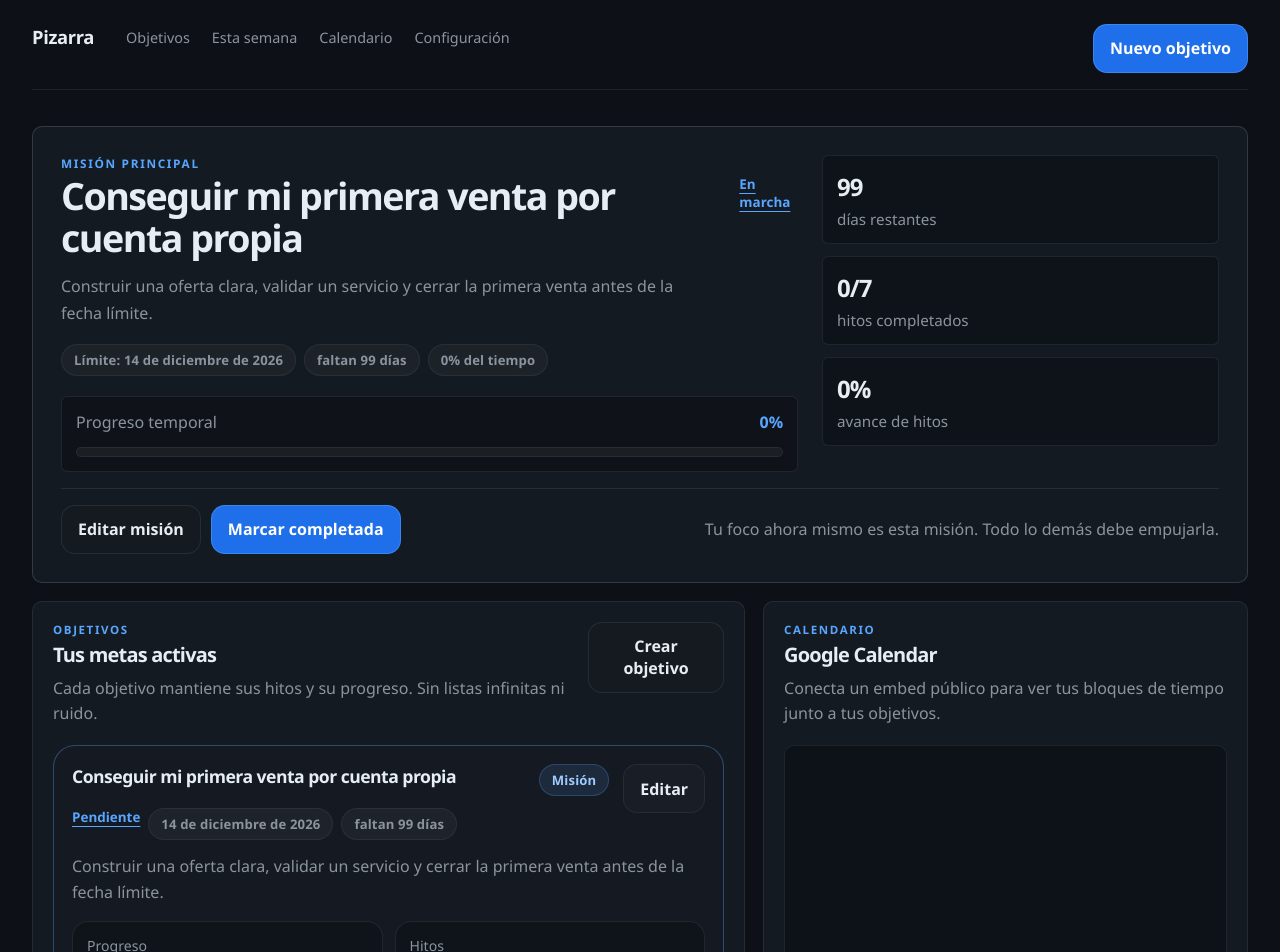
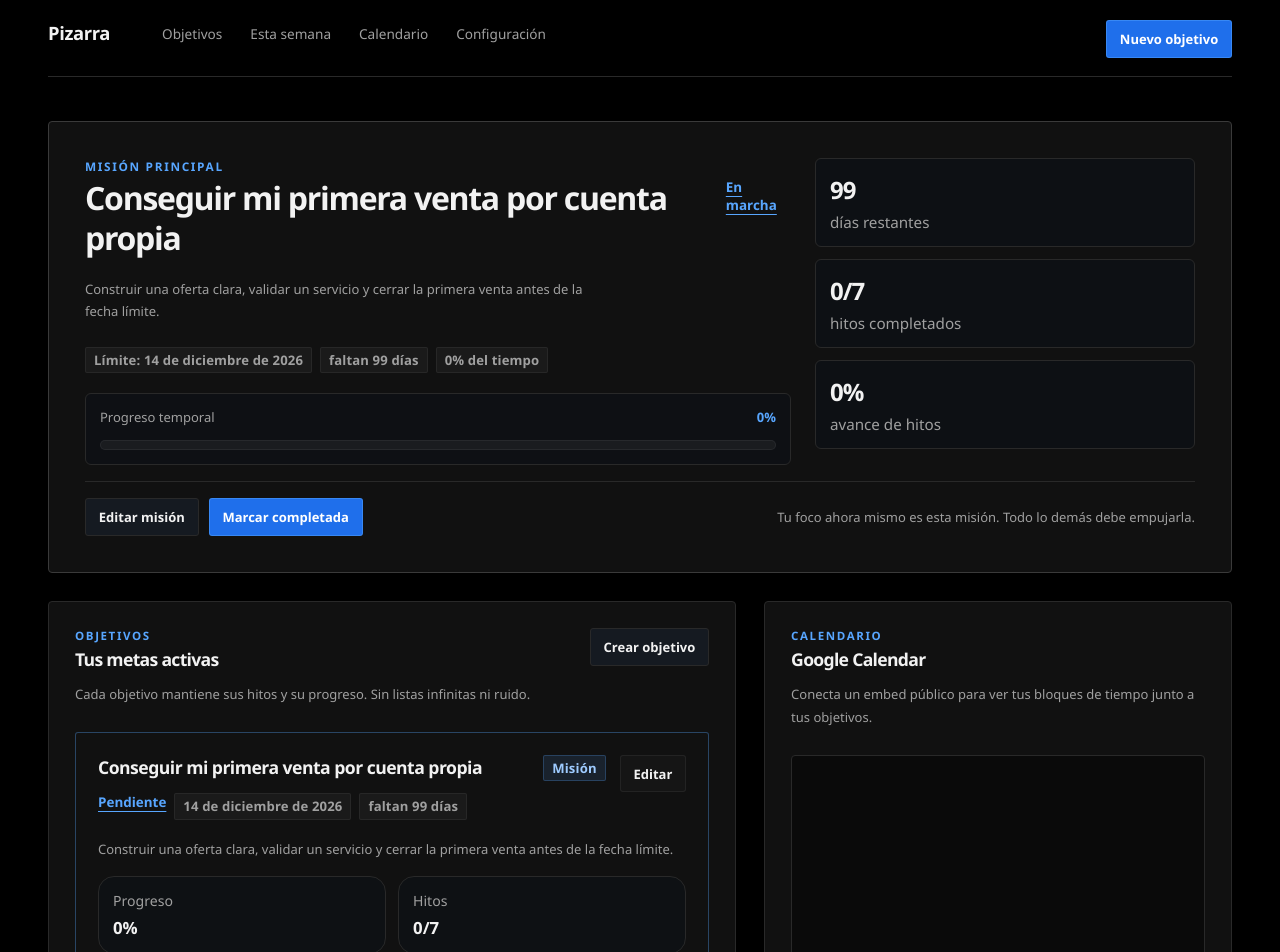
Before and after one commit to Nexer03/pizarra_objetivos, a React (Vite) app: page / in a window 1280 px wide. Shown: the top 952 px of the page. Built offline with nearby package versions, Linux system fonts and the light colour scheme.

Commit message:
initial commit

```diff
--- a/src/styles.css
+++ b/src/styles.css
@@ -1,14 +1,14 @@
 :root {
   color-scheme: dark;
-  --bg: #0d1117;
-  --bg-soft: #0b0f14;
-  --surface: rgba(22, 27, 34, 0.94);
-  --surface-strong: rgba(27, 31, 36, 0.98);
-  --surface-alt: rgba(13, 17, 23, 0.88);
-  --border: rgba(255, 255, 255, 0.08);
-  --border-strong: rgba(255, 255, 255, 0.14);
-  --text: #e6edf3;
-  --muted: #8b949e;
+  --bg: #000000;
+  --bg-soft: #050505;
+  --surface: #111111;
+  --surface-strong: #181818;
+  --surface-alt: #0a0a0a;
+  --border: #292929;
+  --border-strong: #3a3a3a;
+  --text: #f2f2f2;
+  --muted: #a0a0a0;
   --accent: #1f6feb;
   --accent-strong: #58a6ff;
   --accent-soft: rgba(88, 166, 255, 0.14);
@@ -18,10 +18,10 @@
   --warning-soft: rgba(210, 153, 34, 0.15);
   --info: #58a6ff;
   --info-soft: rgba(88, 166, 255, 0.15);
-  --radius-xl: 10px;
-  --radius-lg: 8px;
-  --radius-md: 6px;
-  --radius-sm: 4px;
+  --radius-xl: 4px;
+  --radius-lg: 4px;
+  --radius-md: 3px;
+  --radius-sm: 2px;
   --shadow-lg: none;
   --shadow-md: none;
   --font-body: 'Segoe UI', system-ui, sans-serif;
@@ -42,6 +42,7 @@ body {
   margin: 0;
   min-height: 100vh;
   color: var(--text);
+  font-size: 13px;
   font-family: var(--font-body);
   background: var(--bg);
 }
@@ -102,16 +103,16 @@ textarea {
   z-index: 1;
   width: min(1440px, 100%);
   margin: 0 auto;
-  padding: 24px clamp(16px, 3vw, 32px) 40px;
+  padding: 20px clamp(18px, 4vw, 48px) 56px;
 }
 
 .topbar {
   display: flex;
   align-items: flex-start;
   justify-content: flex-start;
-  gap: 20px;
-  margin-bottom: 36px;
-  padding-bottom: 16px;
+  gap: 28px;
+  margin-bottom: 44px;
+  padding-bottom: 18px;
   border-bottom: 1px solid var(--border);
 }
 
@@ -147,14 +148,14 @@ textarea {
 .topbar__nav {
   display: flex;
   align-items: center;
-  gap: 22px;
-  margin-left: 12px;
+  gap: 28px;
+  margin-left: 24px;
 }
 
 .topbar__nav a {
   padding: 4px 0;
   color: var(--muted);
-  font-size: 0.9rem;
+  font-size: 0.85rem;
   text-decoration: none;
 }
 
@@ -223,20 +224,20 @@ textarea {
 
 .dashboard {
   display: grid;
-  gap: 18px;
+  gap: 28px;
 }
 
 .dashboard-grid {
   display: grid;
   grid-template-columns: minmax(0, 1.25fr) minmax(320px, 0.85fr);
-  gap: 18px;
+  gap: 28px;
   align-items: start;
 }
 
 .dashboard-column,
 .dashboard-sidebar {
   display: grid;
-  gap: 18px;
+  gap: 28px;
   min-width: 0;
 }
 
@@ -259,7 +260,7 @@ textarea {
   --hero-soft: rgba(88, 166, 255, 0.08);
   position: relative;
   overflow: hidden;
-  padding: clamp(20px, 3vw, 28px);
+  padding: clamp(24px, 4vw, 36px);
   border-color: var(--border-strong);
 }
 
@@ -323,22 +324,22 @@ textarea {
 }
 
 .hero-card h1 {
-  font-size: clamp(1.7rem, 3vw, 2.35rem);
-  line-height: 1.12;
+  font-size: clamp(1.45rem, 2.5vw, 2rem);
+  line-height: 1.25;
 }
 
 .hero-card__copy {
-  margin: 14px 0 0;
+  margin: 20px 0 0;
   max-width: 68ch;
   color: var(--muted);
-  line-height: 1.65;
+  line-height: 1.75;
 }
 
 .hero-card__meta {
   display: flex;
   flex-wrap: wrap;
   gap: 8px;
-  margin-top: 18px;
+  margin-top: 24px;
 }
 
 .hero-progress {
@@ -413,7 +414,7 @@ textarea {
 }
 
 .section-card {
-  padding: 20px;
+  padding: 26px;
 }
 
 .section-card__header {
@@ -437,13 +438,13 @@ textarea {
 }
 
 .section-card__title {
-  font-size: 1.25rem;
+  font-size: 1.1rem;
 }
 
 .section-card__description {
-  margin: 8px 0 0;
+  margin: 12px 0 0;
   color: var(--muted);
-  line-height: 1.6;
+  line-height: 1.75;
   max-width: 66ch;
 }
 
@@ -454,7 +455,7 @@ textarea {
 }
 
 .section-card__body {
-  margin-top: 18px;
+  margin-top: 26px;
 }
 
 .goals-list {
@@ -463,8 +464,8 @@ textarea {
 }
 
 .goal-card {
-  padding: 18px;
-  border-radius: 22px;
+  padding: 22px;
+  border-radius: 3px;
 }
 
 .goal-card--primary {
@@ -505,9 +506,9 @@ textarea {
 }
 
 .goal-card__description {
-  margin: 14px 0 0;
+  margin: 18px 0 0;
   color: var(--muted);
-  line-height: 1.6;
+  line-height: 1.75;
 }
 
 .goal-card__stats {
@@ -784,9 +785,9 @@ textarea {
   align-items: center;
   justify-content: center;
   gap: 8px;
-  min-height: 44px;
-  padding: 0.78rem 1rem;
-  border-radius: 14px;
+  min-height: 36px;
+  padding: 0.55rem 0.8rem;
+  border-radius: 3px;
   border: 1px solid transparent;
   background: transparent;
   color: var(--text);
@@ -846,9 +847,9 @@ textarea {
   display: inline-flex;
   align-items: center;
   justify-content: center;
-  min-height: 32px;
-  padding: 0.35rem 0.75rem;
-  border-radius: 999px;
+  min-height: 26px;
+  padding: 0.2rem 0.5rem;
+  border-radius: 2px;
   border: 1px solid transparent;
   font-size: 0.82rem;
   font-weight: 800;
```
